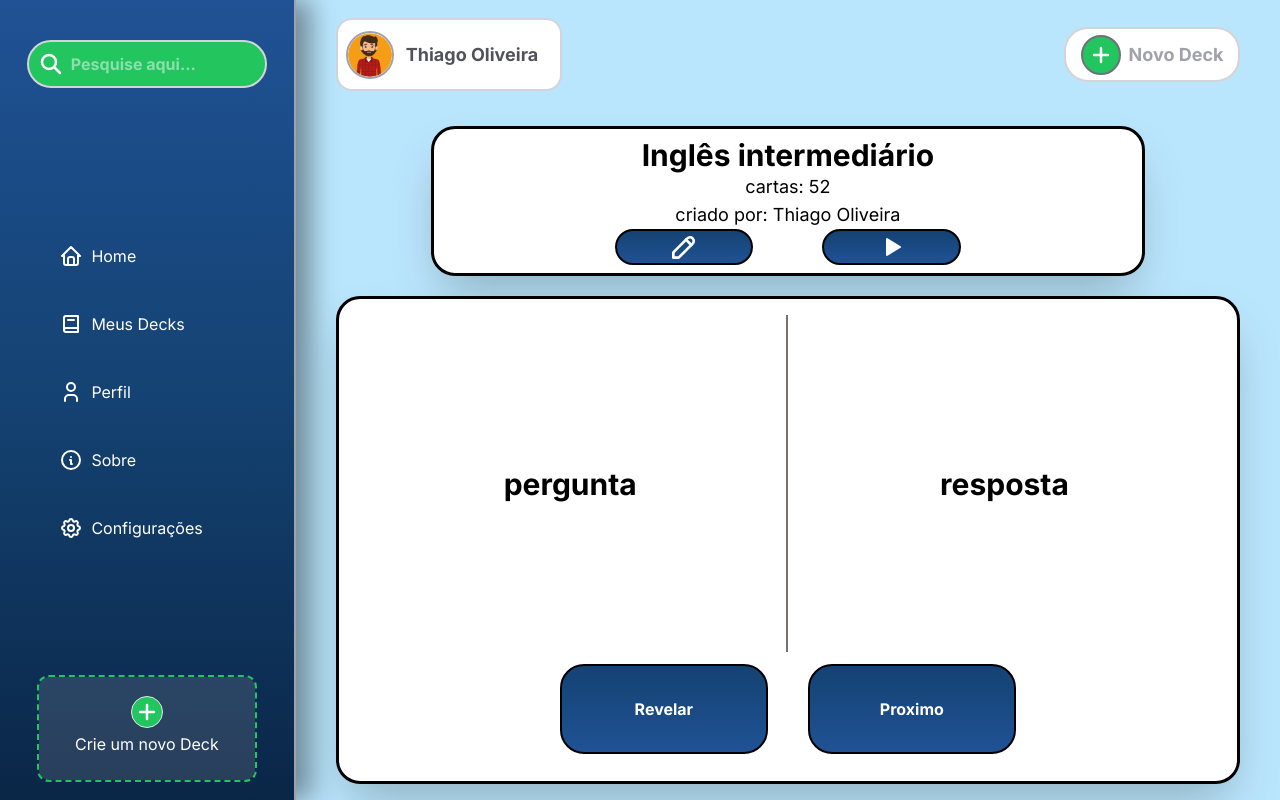
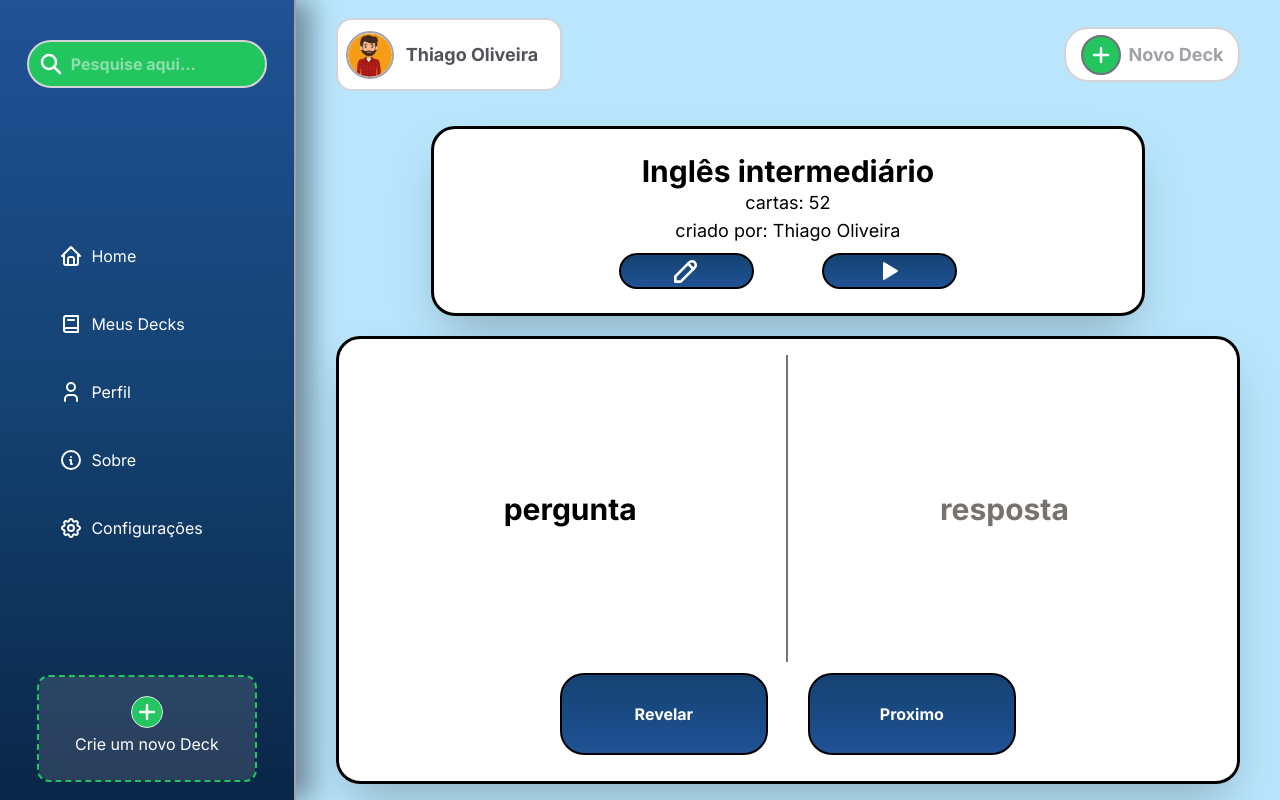
Before and after one commit to thiagooliveira18/FlashCards2.0, a Next.js app in the folder frontend/: page /deck/01 in a window 1280 px wide. Built offline with nearby package versions, Linux system fonts and the light colour scheme.

Commit message:
Frontend: Update Pagina Card

```diff
--- a/frontend/src/app/deck/[id]/page.tsx
+++ b/frontend/src/app/deck/[id]/page.tsx
@@ -4,15 +4,15 @@ export default function Cards(){
     return(
         <BasePages>
             <div className="w-full h-full flex flex-col items-center gap-5">
-                <div className="w-3/4 h-[30%] bg-white p-2 flex flex-col items-center justify-center border-[3px] border-black rounded-3xl shadow-2xl">
-                    <h1 className="text-3xl font-bold">Inglês intermediário</h1>
+                <div className="w-3/4 h-[30%] bg-white p-4 flex flex-col items-center justify-center border-[3px] border-black rounded-3xl shadow-2xl">
+                    <h1 className="text-3xl mt-2 font-bold">Inglês intermediário</h1>
                     <h2 className="text-lg">cartas: 52</h2>
                     <h2 className="text-lg">criado por: Thiago Oliveira</h2>
-                    <div className="flex flex-row w-1/2 h-full items-center justify-between">
-                        <button className="flex flex-row w-2/5 h-full items-center justify-center bg-gradient-to-t from-3th to-secundary transition duration-400 ease-in-out hover:bg-gradient-to-t hover:from-black hover:to-secundary border-2 border-black rounded-full text-white">
+                    <div className="flex flex-row w-1/2 h-full py-2 items-center justify-between">
+                        <button className="flex flex-row w-2/5 h-full items-center justify-center bg-gradient-to-t from-3th to-secundary hover:bg-gradient-to-tr hover:from-blue-800 hover:to-green-600 border-2 border-black rounded-full text-white">
                             <svg xmlns="http://www.w3.org/2000/svg" className="icon icon-tabler icon-tabler-pencil" width="32" height="32" viewBox="0 0 24 24" strokeWidth="2" stroke="currentColor" fill="none" strokeLinecap="round" strokeLinejoin="round"><path stroke="none" d="M0 0h24v24H0z" fill="none"/><path d="M4 20h4l10.5 -10.5a2.828 2.828 0 1 0 -4 -4l-10.5 10.5v4" /><path d="M13.5 6.5l4 4" /></svg>
                         </button>
-                        <button className="flex flex-row w-2/5 h-full items-center justify-center transition duration-100 ease-in-out bg-gradient-to-t from-3th to-secundary border-2 border-black rounded-full text-white">
+                        <button className="flex flex-row w-2/5 h-full items-center justify-center bg-gradient-to-t from-3th to-secundary hover:bg-gradient-to-tr hover:from-blue-800 hover:to-green-600 border-2 border-black rounded-full text-white">
                             <svg xmlns="http://www.w3.org/2000/svg" className="icon icon-tabler icon-tabler-player-play-filled" width="24" height="24" viewBox="0 0 24 24" strokeWidth="2" stroke="currentColor" fill="none" strokeLinecap="round" strokeLinejoin="round">
                                 <path stroke="none" d="M0 0h24v24H0z" fill="none" />
                                 <path d="M6 4v16a1 1 0 0 0 1.524 .852l13 -8a1 1 0 0 0 0 -1.704l-13 -8a1 1 0 0 0 -1.524 .852z" strokeWidth="0" fill="currentColor" />
@@ -26,14 +26,14 @@ export default function Cards(){
                             <h1 className="font-bold text-3xl">pergunta</h1>
                         </div>
                         <div className="h-full w-1/2 flex flex-col items-center justify-center">
-                            <h1 className="font-bold text-3xl">resposta</h1>
+                            <h1 className="font-bold text-3xl text-stone-500">resposta</h1>
                         </div>
                     </div>
                     <div className="w-full h-[25%] flex flex-row items-center justify-center gap-10">
-                        <button className="w-52 h-[80%] border-2 border-black rounded-3xl bg-gradient-to-t from-3th to-secundary">
+                        <button className="w-52 h-[80%] border-2 border-black rounded-3xl bg-gradient-to-t from-3th to-secundary hover:bg-gradient-to-tr hover:from-blue-800 hover:to-green-600">
                             <span className="text-white font-bold">Revelar</span>
                         </button>
-                        <button className="w-52 h-[80%] border-2 border-black rounded-3xl bg-gradient-to-t from-3th to-secundary">
+                        <button className="w-52 h-[80%] border-2 border-black rounded-3xl bg-gradient-to-t from-3th to-secundary hover:bg-gradient-to-tr hover:from-blue-800 hover:to-green-600">
                             <span className="text-white font-bold">Proximo</span>
                         </button>
                     </div>
```
